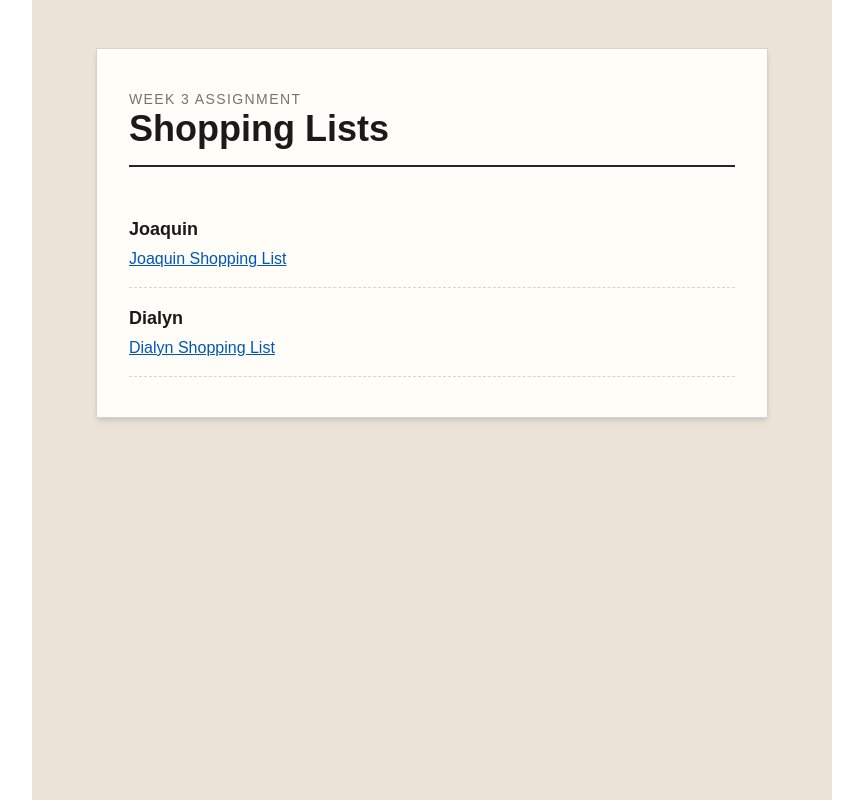
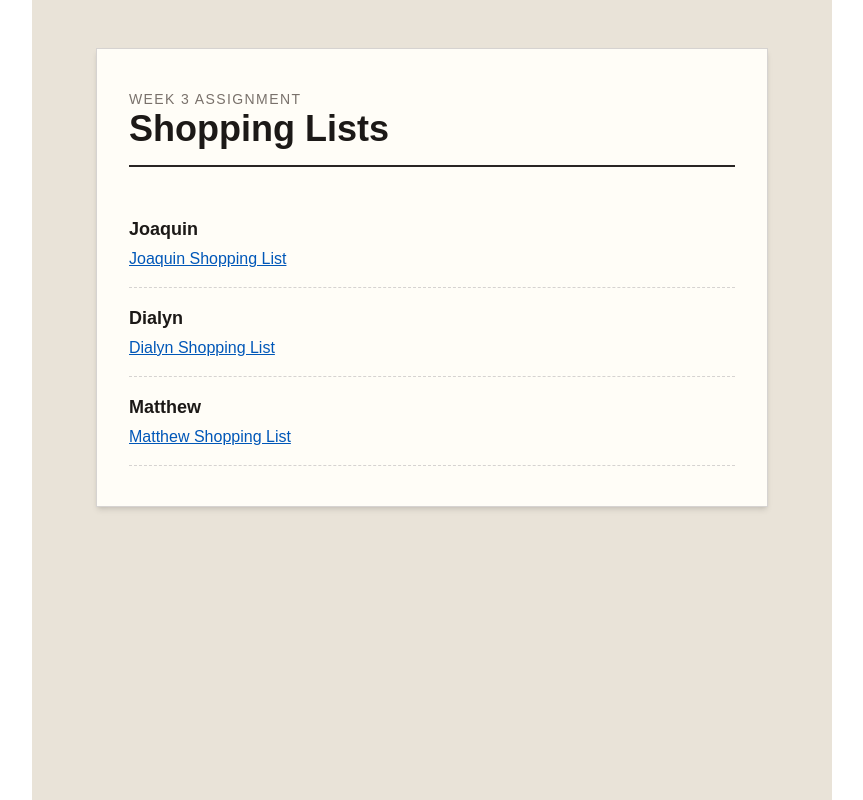
Before and after one commit to JGOFF125/Web-Dev, a Next.js app: page /week-3 in a window 1280 px wide. Shown: the whole page, without its empty margins (208-1071 px from the left). Built offline with nearby package versions, Linux system fonts and the light colour scheme.

Commit message:
Add Matthew's shopping list link to week 3 page

```diff
--- a/app/week-3/page.js
+++ b/app/week-3/page.js
@@ -43,6 +43,18 @@ export default function Page() {
               Dialyn Shopping List
             </Link>
           </li>
+          <li className="border-b border-dashed border-stone-300 py-4">
+            <p className="text-lg font-semibold text-stone-900">
+              Matthew
+            </p>
+
+            <Link
+              href="/week-3/matthew"
+              className="mt-1 inline-block text-amber-700 underline hover:text-amber-900"
+            >
+              Matthew Shopping List
+            </Link>
+          </li>
         </ul>
       </section>
     </main>
```
